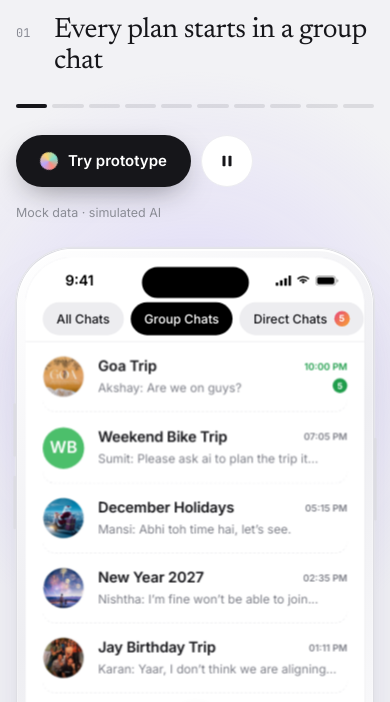
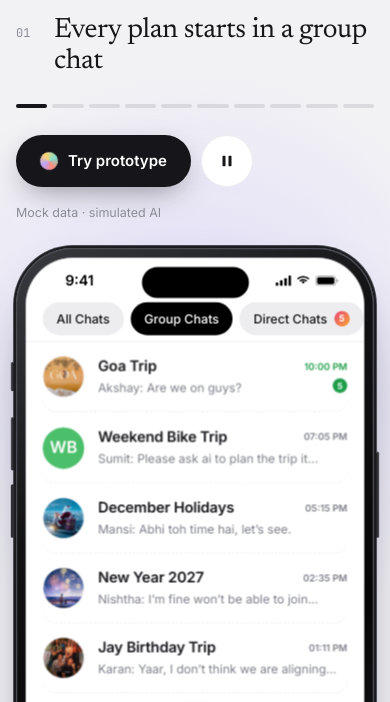
Before and after one commit to shivamkumartestingacc-maker/atlys, a plain HTML site: page case-study/prototype/index.html in a window 390 px wide. Shown: the part 142-844 px from the top of the page. Drawn offline with Linux system fonts and the light colour scheme.

Commit message:
Prototype: black iPhone shell with action, volume and power buttons
Co-Authored-By: Claude Opus 5.5 <noreply@anthropic.com>
Claude-Session: https://claude.ai/code/session_01KyPYcM58BHbubDxCQ67krA

```diff
--- a/case-study/prototype/proto.css
+++ b/case-study/prototype/proto.css
@@ -58,12 +58,15 @@ img{display:block}
 
 /* ---------------- device ---------------- */
 .device{width:415px;height:874px;border-radius:66px;padding:11px;position:relative;
-  background:linear-gradient(145deg,#ffffff,#eeeef2 40%,#f8f8fa 70%,#e9e9ee);
-  box-shadow:0 0 0 1px #d9d9e0 inset,0 0 0 1.5px #e4e4ea,0 2px 0 1.5px #fff inset,0 50px 90px -34px rgba(70,60,140,.28),0 24px 40px -28px rgba(20,20,40,.2)}
-.device::before,.device::after{content:"";position:absolute;width:3px;border-radius:2px;background:#dcdce2;left:-3px}
-.device::before{top:180px;height:62px;box-shadow:0 84px 0 #dcdce2}
-.device::after{left:auto;right:-3px;top:220px;height:96px}
-.screen{width:393px;height:852px;border-radius:55px;overflow:hidden;position:relative;background:#fff;isolation:isolate;box-shadow:0 0 0 1px #e1e1e7;
+  background:linear-gradient(145deg,#3a3b40,#121214 30%,#050506 60%,#2a2b30);
+  box-shadow:0 0 0 1.5px #4a4b52 inset,0 0 0 2.5px #1b1c20,0 0 0 3.5px #5a5b62,0 50px 90px -30px rgba(25,20,60,.45),0 30px 50px -30px rgba(0,0,0,.35)}
+/* side buttons: action + volume (left), power (right) */
+.device::before,.device::after,.scaler::before{content:"";position:absolute;width:4px;border-radius:2px;
+  background:linear-gradient(90deg,#55565d,#2a2b30 60%,#18191c);box-shadow:inset 0 1px 0 rgba(255,255,255,.18)}
+.device::before{left:-6px;top:196px;height:62px;box-shadow:inset 0 1px 0 rgba(255,255,255,.18),0 78px 0 #2e2f34}
+.device::after{right:-6px;top:236px;height:100px;background:linear-gradient(270deg,#55565d,#2a2b30 60%,#18191c)}
+.scaler::before{left:-6px;top:132px;height:34px;z-index:1}
+.screen{width:393px;height:852px;border-radius:55px;overflow:hidden;position:relative;background:#fff;isolation:isolate;
   -webkit-mask-image:-webkit-radial-gradient(white,black);transform:translateZ(0)}
 .island{position:absolute;top:11px;left:50%;width:124px;height:36px;margin-left:-62px;background:#000;border-radius:20px;z-index:60}
 .homebar{position:absolute;bottom:8px;left:50%;width:134px;height:5px;margin-left:-67px;border-radius:3px;background:#111;z-index:60;transition:background .4s}
```
